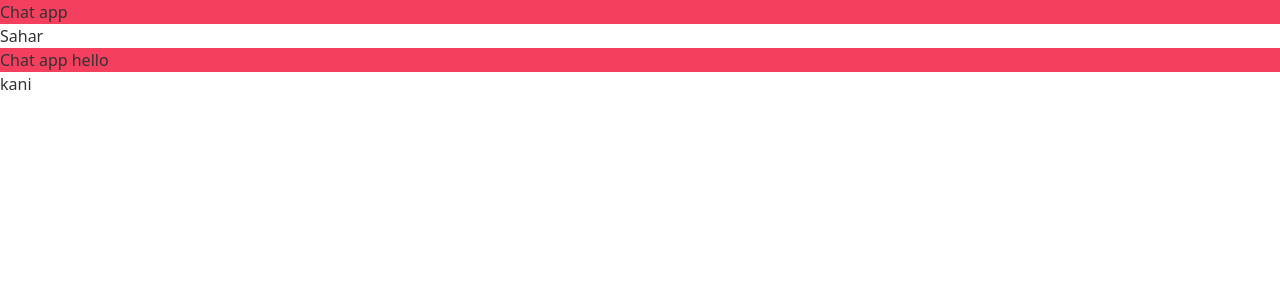
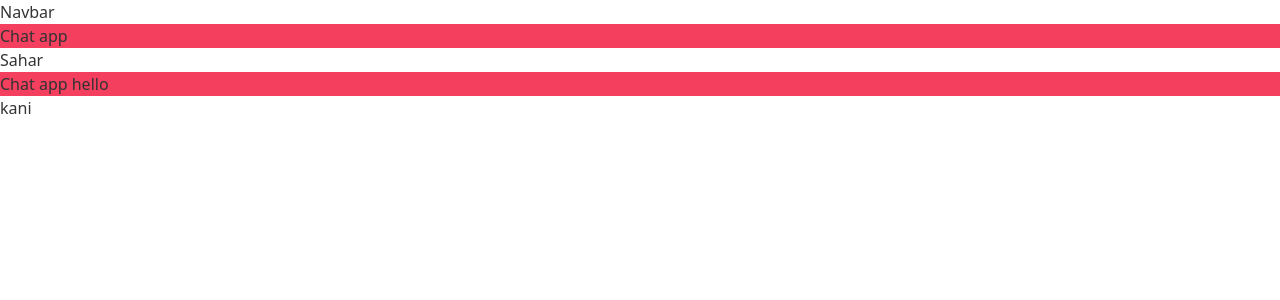
Before and after one commit to masihgh/Chatroom_APS, a React (Vite) app: page / in a window 1280 px wide. Shown: the top 300 px of the page. Built offline with nearby package versions, Linux system fonts and the light colour scheme.

Commit message:
create navbar component and import it in app

```diff
--- a/src/App.jsx
+++ b/src/App.jsx
@@ -1,20 +1,19 @@
-import { useState } from 'react'
-
+import { useState } from "react";
+import Navbar from "./components/Navbar";
 
 function App() {
-  const [count, setCount] = useState(0)
+  const [count, setCount] = useState(0);
 
   return (
     <>
+      <Navbar />
+      <h1 className="bg-rose-500 ">Chat app</h1>
+      <h2>Sahar</h2>
 
-     <h1 className='bg-rose-500 '>Chat app</h1>
-     <h2>Sahar</h2>
-
-     <h1 className='bg-rose-500 '>Chat app hello</h1>
-     <h2>kani</h2>
-
+      <h1 className="bg-rose-500 ">Chat app hello</h1>
+      <h2>kani</h2>
     </>
-  )
+  );
 }
 
-export default App
+export default App;
--- /dev/null
+++ b/src/components/Navbar.jsx
@@ -0,0 +1,5 @@
+const Navbar = () => {
+  return <div>Navbar</div>;
+};
+
+export default Navbar;
```
Also changed, not shown: 1 other file (tests, documents, lock files or other folders).
